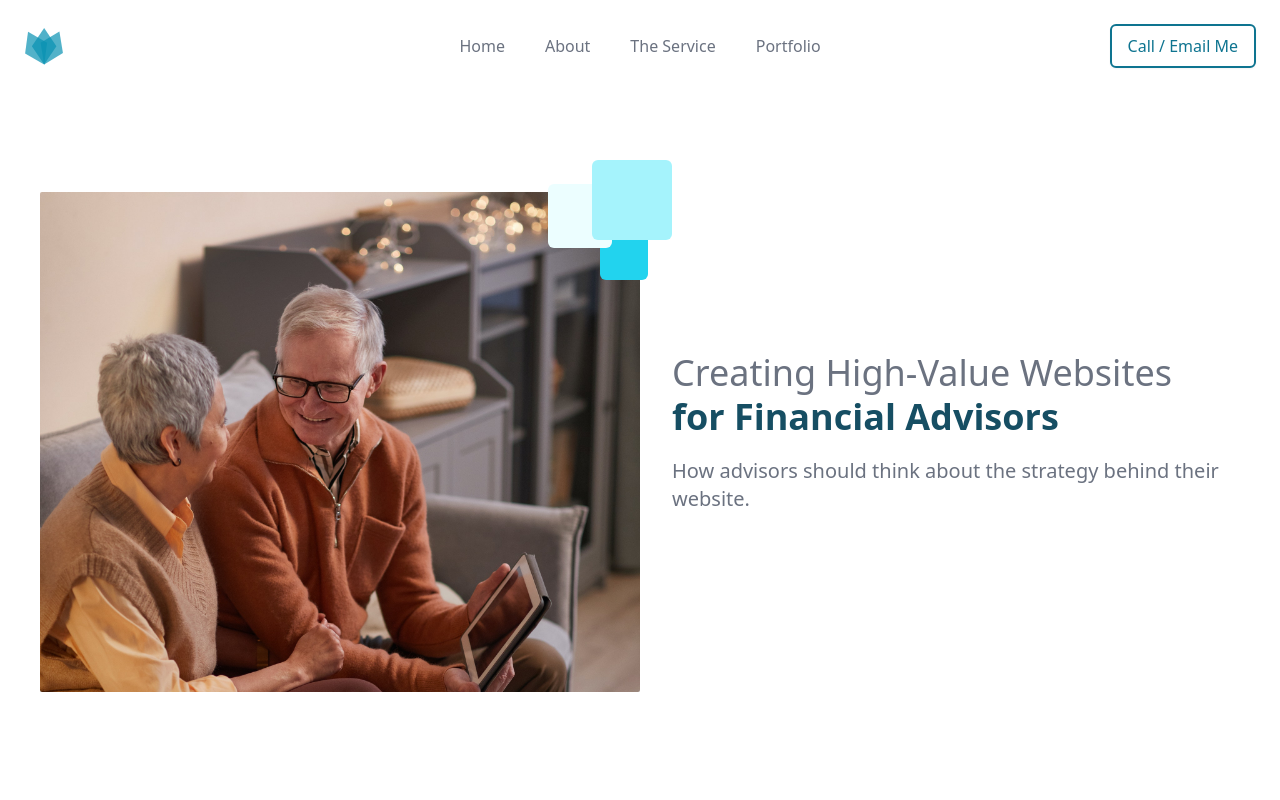
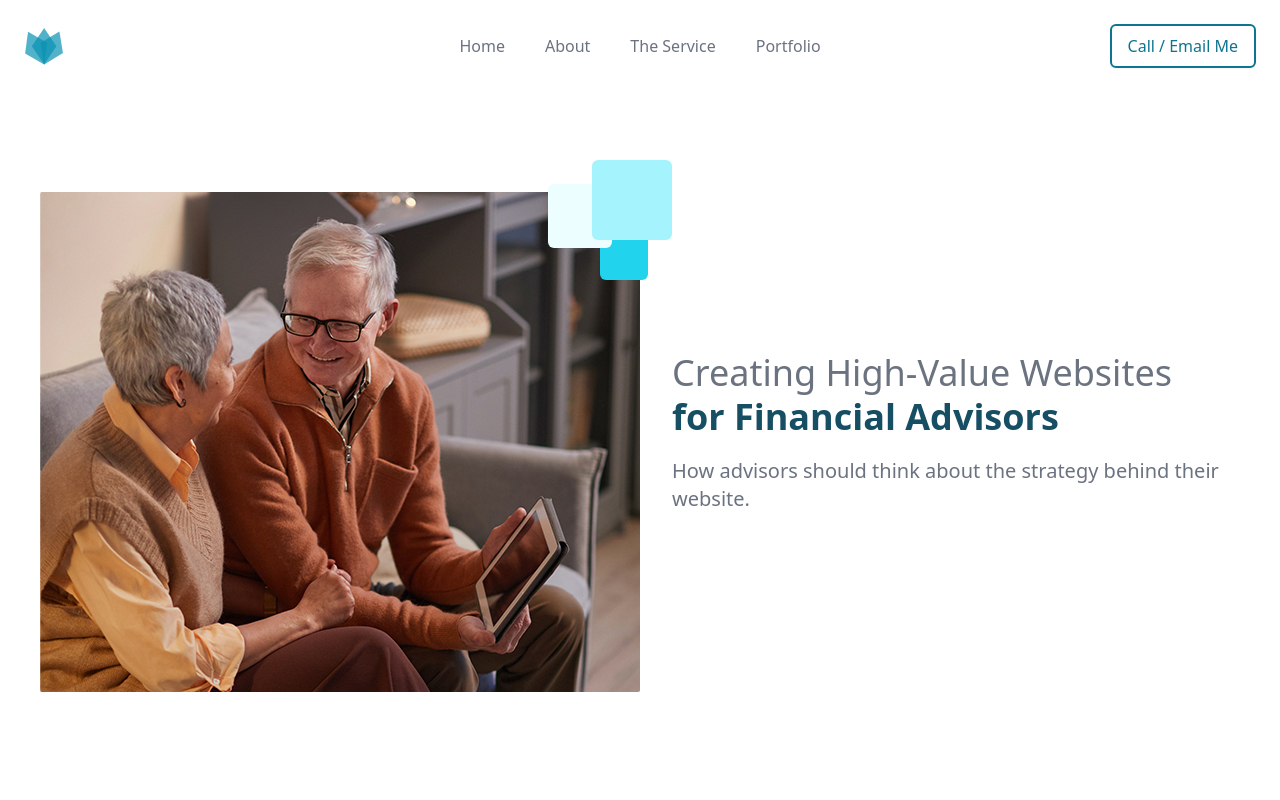
Before and after one commit to rowens794/freelance-template, a Next.js app: page /create-value-through-the-web in a window 1280 px wide. Shown: the top 800 px of the page. Built offline with nearby package versions, Linux system fonts and the light colour scheme.

Commit message:
updated image for blog post

```diff
--- a/page-sections/heading-sections/custom-value-through-web/index.tsx
+++ b/page-sections/heading-sections/custom-value-through-web/index.tsx
@@ -13,7 +13,7 @@ export default function Example(props: Props) {
         <div className="absolute z-30 rounded-md -top-12 -right-8 h-7 w-7 bg-primary-50 lg:-top-2 lg:right-7 lg:h-16 lg:w-16"></div>
         <div className="absolute z-20 w-5 h-5 rounded-md top-2 right-2 bg-primary-400 lg:top-10 lg:-right-2 lg:h-12 lg:w-12"></div>
         <Image
-          src={'/images/couple-on-website.jpeg'}
+          src={'/images/couple-on-website-sm.jpg'}
           width={600}
           height={500}
           objectFit="cover"
```
Also changed, not shown: public/images/couple-on-website-sm.jpg (added).
